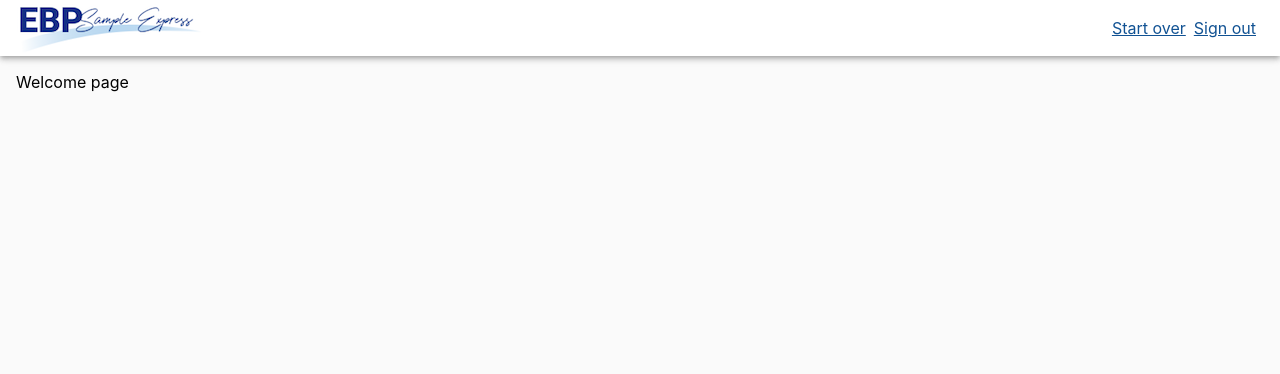
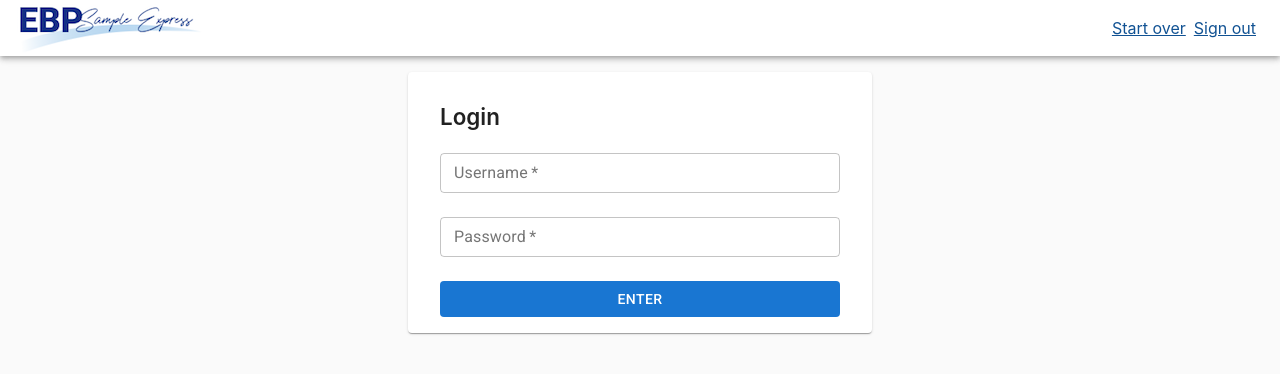
Before and after one commit to audit-patterns/react-app, a React (Create React App) app: page / in a window 1280 px wide. Shown: the top 374 px of the page. Built offline with nearby package versions, Linux system fonts and the light colour scheme.

Commit message:
init repository

```diff
--- a/src/App.js
+++ b/src/App.js
@@ -33,14 +33,14 @@ function App() {
         <Navbar />
         <Grid item xs={12} style={{ padding: '1rem' }}>
           <Switch>
-            <Route exact path="/" component={Welcome} />
+            <Route path="/sign-in" component={SignIn} />
+            <Route exact path="/" component={SignIn} />
             <Route path="/column-mapping" component={EntryColumnMapping} />
             <Route path="/contribution-eligibility" component={EntryContributionEligibility} />
             <Route path="/contribution-mapping" component={EntryContributionMapping} />
             <Route path="/file-upload" component={FileUpload} />
             <Route path="/fiscal-info" component={EntryFiscalInfo} />
             <Route path="/multi-entity" component={EntryMultiEntity} />
-            <Route path="/sign-in" component={SignIn} />
             <Route path="/summary" component={Summary} />
           </Switch>
         </Grid>
--- a/src/components/summary/FileSummaryStyles.js
+++ b/src/components/summary/FileSummaryStyles.js
@@ -3,10 +3,6 @@ import { makeStyles } from '@material-ui/core/styles'
 export default makeStyles((theme) => ({
   root: {
     flexGrow: 1,
-  },
-  simpleBackdrop: {
-    zIndex: theme.zIndex.drawer + 1,
-    color: '#fff',
   },
   backdropPaper: {
     width: '30em',
--- a/src/components/summary/SummaryIssues.js
+++ b/src/components/summary/SummaryIssues.js
@@ -38,7 +38,7 @@ const SummaryIssues = ({ backdropState = false }) => {
             onClick={handleToggle}>8 issues detected</Button>
         </section>
       </Paper>
-      <Backdrop className={classes.simpleBackdrop} open={state.backdropOpen}>
+      <Backdrop style={{zIndex: 999}} open={state.backdropOpen}>
         <Paper className={classes.backdropPaper}>
           <Grid container direction="vertical" spacing={2}>
             <Grid container item direction="row" alignItems="center">
--- a/src/components/user-auth/SignIn.js
+++ b/src/components/user-auth/SignIn.js
@@ -27,12 +27,14 @@ const SignInComponent = () => {
         <h1 className={classes.h1}>Login</h1>
         <TextField id="username"
           className={classes.textField}
+          size="small"
           required
           label="Username"
           fullWidth={true}
           variant="outlined" />
         <TextField id="password"
           className={classes.textField}
+          size="small"
           required
           label="Password"
           fullWidth={true}
--- a/src/components/user-auth/SignInStyles.js
+++ b/src/components/user-auth/SignInStyles.js
@@ -5,14 +5,14 @@ export default makeStyles((theme) => ({
     flexGrow: 1,
   },
   h1: {
-    marginBottom: '2.5rem',
+    marginBottom: '1em',
   },
   paper: {
-    padding: '1rem 2rem 1rem 2rem',
+    padding: '1em 2em 1em 2em',
     width: '100%',
-    maxWidth: '30rem',
+    maxWidth: '25em',
   },
   textField: {
-    marginBottom: '1.5rem',
+    marginBottom: '1.5em',
   },
 }))
```
Also changed, not shown: firebase.json (added), 2 other files (tests, documents, lock files or other folders).
